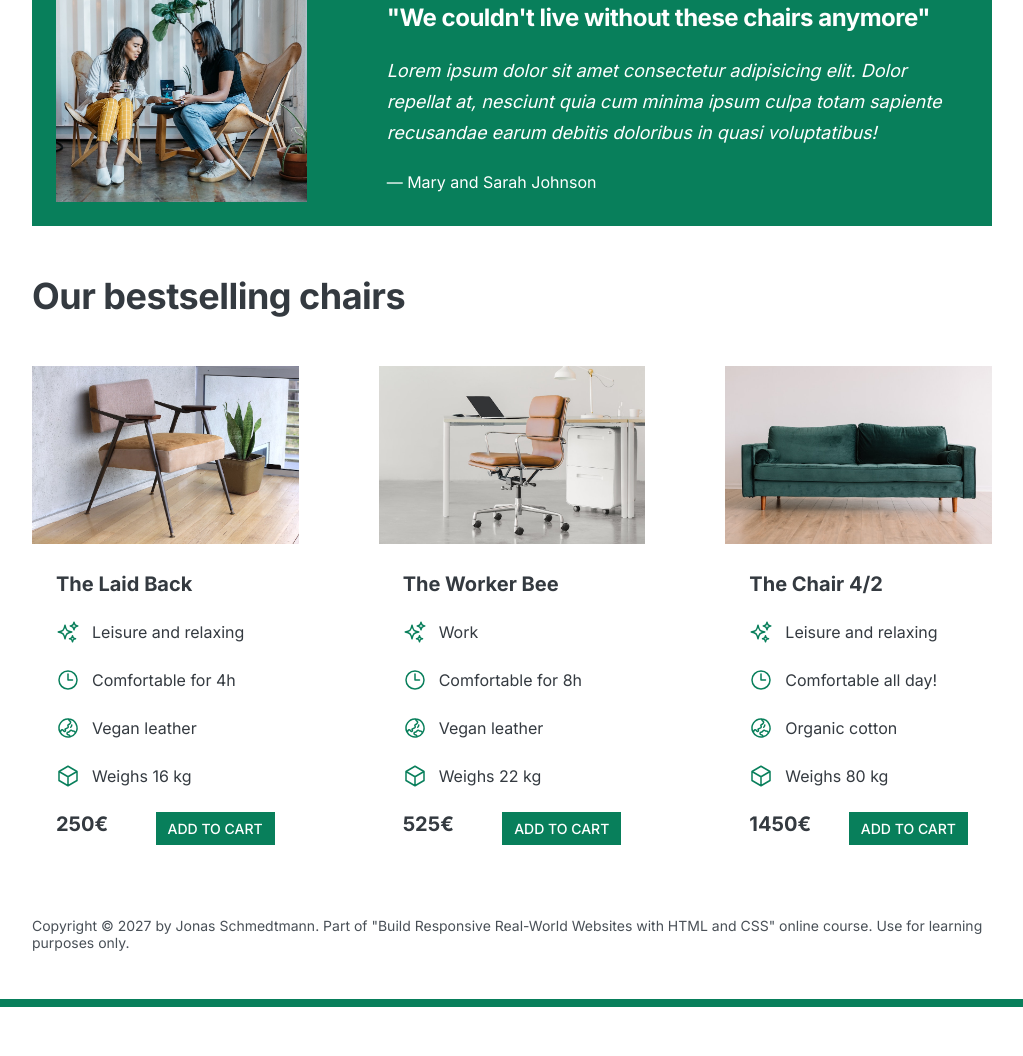
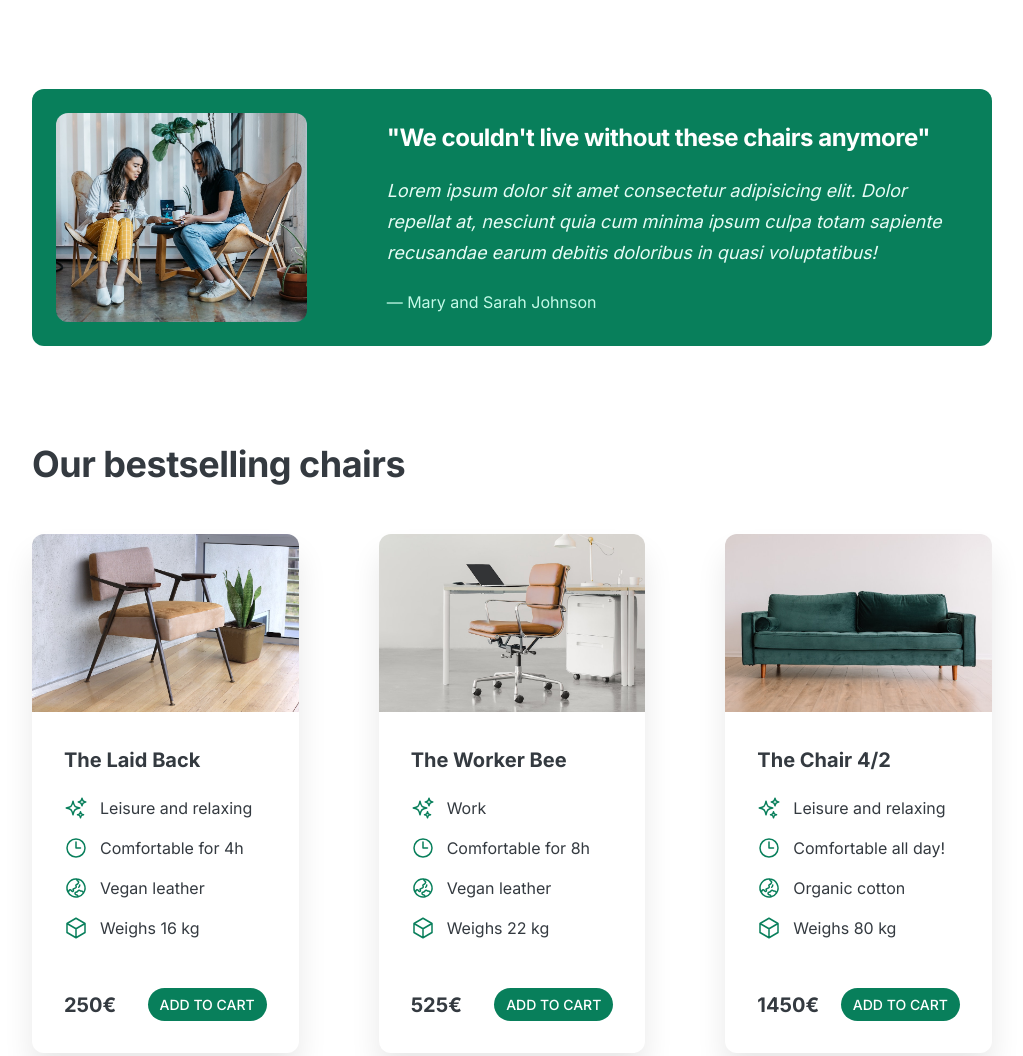
Before and after one commit to rohitt-gupta/wood-works, a plain HTML site: page index.html in a window 1280 px wide. Shown: the part 921-1977 px from the top of the page, without its empty margins (128-1151 px from the left). Before the commit the page ends 1928 px from the top, so only its background shows below. Drawn offline with Linux system fonts and the light colour scheme.

Commit message:
added design patterns

```diff
--- a/style.css
+++ b/style.css
@@ -32,7 +32,7 @@ body {
 
 header,
 section {
-	margin-bottom: 48px;
+	margin-bottom: 96px;
 }
 
 h2 {
@@ -56,6 +56,8 @@ h2 {
 	font-weight: 500;
 
 	display: inline-block;
+
+	border-radius: 100px;
 }
 
 .btn:hover,
@@ -71,6 +73,11 @@ h2 {
 	font-size: 14px;
 	padding: 8px 12px;
 }
+
+img {
+	border-radius: 12px;
+}
+
 /* ------------------------ */
 /* COMPONENT STYLES */
 /* ------------------------ */
@@ -80,7 +87,7 @@ header {
 	display: grid;
 	grid-template-columns: repeat(2, 1fr);
 	column-gap: 80px;
-	margin-top: 48px;
+	margin-top: 64px;
 }
 
 .header-text-box {
@@ -88,7 +95,7 @@ header {
 }
 
 h1 {
-	margin-bottom: 24px;
+	margin-bottom: 32px;
 	font-size: 44px;
 	line-height: 1.1;
 	letter-spacing: -1px;
@@ -110,7 +117,7 @@ img {
 	stroke: #087f5b;
 	width: 32px;
 	height: 32px;
-	margin-bottom: 16px;
+	margin-bottom: 24px;
 }
 
 .features-title {
@@ -126,6 +133,7 @@ img {
 /* TESTIMONIAL */
 .testimonial-section {
 	background-color: #087f5b;
+	border-radius: 12px;
 	color: #fff;
 	padding: 24px;
 }
@@ -145,16 +153,15 @@ img {
 	margin-bottom: 24px;
 	font-size: 18px;
 	line-height: 1.7;
+	color: #e6fcf5;
+}
+.testimonial-author {
+	color: #c3fae8;
 }
 
 /* CHAIRS */
 .chair-box {
-	padding: 24px;
-}
-.chair-icon {
-	stroke: #087f5b;
-	width: 24px;
-	height: 24px;
+	padding: 32px;
 }
 
 h3 {
@@ -162,16 +169,26 @@ h3 {
 	font-size: 20px;
 }
 
+.chair {
+	box-shadow: 0px 20px 30px 0px rgba(0, 0, 0, 0.09);
+	border-radius: 12px;
+}
+
+.chair img {
+	border-bottom-left-radius: 0;
+	border-bottom-right-radius: 0;
+}
+
 .chair-details {
 	list-style: none;
-	margin-bottom: 24px;
+	margin-bottom: 48px;
 }
 
 .chair-details li {
 	display: flex;
 	align-items: center;
 	gap: 12px;
-	margin-bottom: 24px;
+	margin-bottom: 16px;
 }
 
 .chair-details li:last-child {
@@ -179,12 +196,16 @@ h3 {
 }
 
 .chair-icon {
+	stroke: #087f5b;
+	width: 24px;
+	height: 24px;
 }
 
 .chair-price {
 	display: flex;
 	justify-content: space-between;
 	font-size: 20px;
+	align-items: center;
 }
 
 footer {
```
